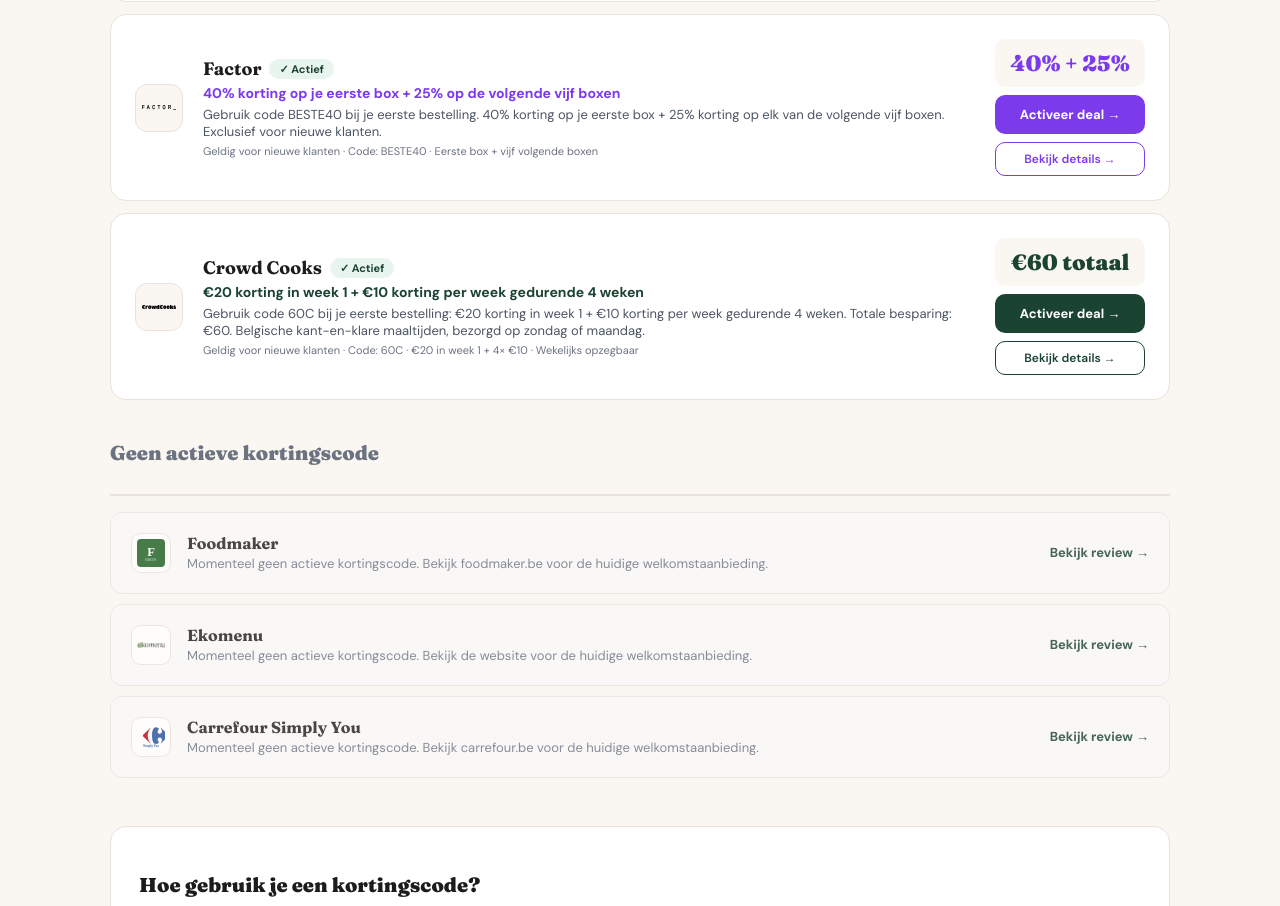
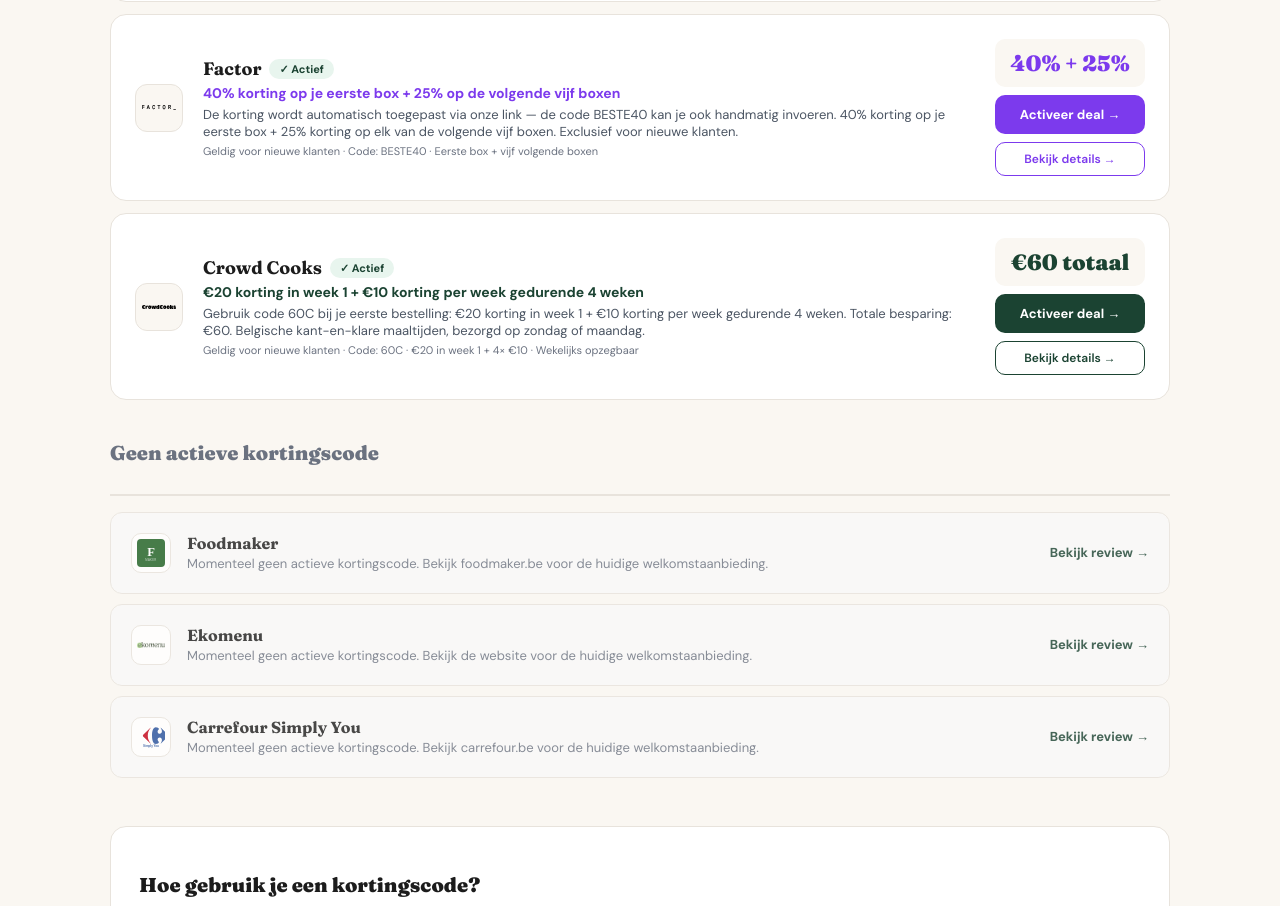
Before and after one commit to fetspets/bestemaaltijdbox, a Next.js app: page /kortingscodes in a window 1280 px wide. Shown: the part 1222-2128 px from the top of the page. Built offline with nearby package versions, Linux system fonts and the light colour scheme.

Commit message:
auto: update page.tsx

```diff
--- a/src/app/kortingscodes/page.tsx
+++ b/src/app/kortingscodes/page.tsx
@@ -71,7 +71,7 @@
     deal: '40% korting op je eerste box + 25% op de volgende vijf boxen',
     bedrag: '40% + 25%',
     kleur: '#7C3AED',
-    beschrijving: 'Gebruik code BESTE40 bij je eerste bestelling. 40% korting op je eerste box + 25% korting op elk van de volgende vijf boxen. Exclusief voor nieuwe klanten.',
+    beschrijving: 'De korting wordt automatisch toegepast via onze link — de code BESTE40 kan je ook handmatig invoeren. 40% korting op je eerste box + 25% korting op elk van de volgende vijf boxen. Exclusief voor nieuwe klanten.',
     voorwaarden: 'Geldig voor nieuwe klanten · Code: BESTE40 · Eerste box + vijf volgende boxen',
     actief: true,
   },
```
